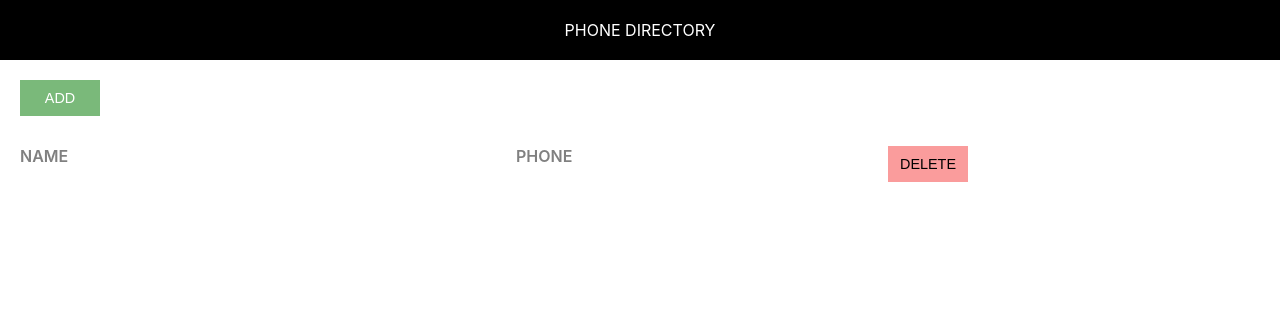
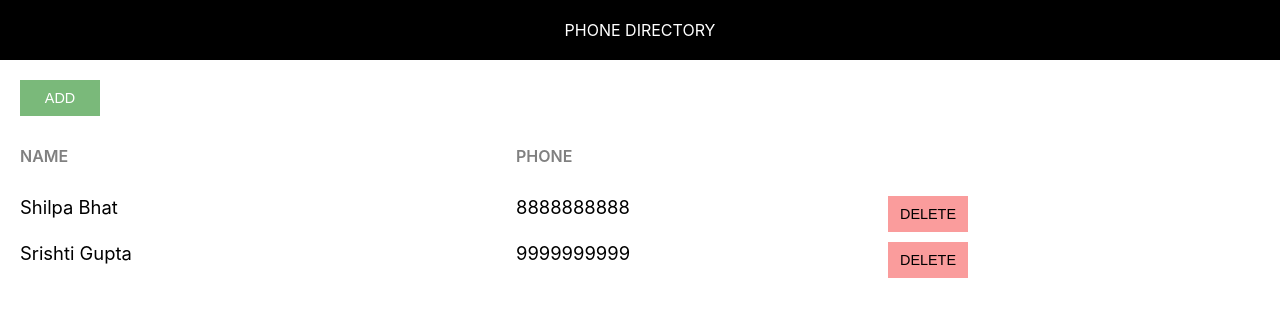
Before and after one commit to sharjith/phone-directory, a React (Create React App) app: page / in a window 1280 px wide. Shown: the top 316 px of the page. Built offline with nearby package versions, Linux system fonts and the light colour scheme.

Commit message:
Passed heading to Header component as props

```diff
--- a/src/App.js
+++ b/src/App.js
@@ -5,18 +5,41 @@
 
 class App extends Component {
   render() {
+    let subscribers = [
+      {
+        id: 1,
+        name: "Shilpa Bhat",
+        phone: "8888888888"
+      },
+      {
+        id: 2,
+        name: "Srishti Gupta",
+        phone: "9999999999"
+      }
+    ];
+
     return (
       <div>
-        <Header />
+        <Header heading="Phone Directory" />
         <div className="component-body-container">
           <button className="custom-btn add-btn">Add</button>
+
           <div className="grid-container heading-container">
             <span className="grid-item name-heading">Name</span>
             <span className="grid-item phone-heading">Phone</span>
-            <span className="grid-item action-btn-container">
-              <button className="custom-btn delete-btn">Delete</button>
-            </span>
           </div>
+
+          {
+            subscribers.map(sub => {
+              return <div key={sub.id} className="grid-container">
+                <span className="grid-item">{sub.name}</span>
+                <span className="grid-item">{sub.phone}</span>
+                <span className="grid-item action-btn-container">
+                  <button className="custom-btn delete-btn">Delete</button>
+                </span>
+              </div>
+            })
+          }
         </div>
       </div>
     );
--- a/src/Header.js
+++ b/src/Header.js
@@ -1,10 +1,10 @@
 import React from 'react'
 import "./Header.css"
 
-function Header() {
+const Header =function(props) {
     return (
         <div className="header">
-            Phone Directory
+            {props.heading}
         </div>
     )
 }
```
